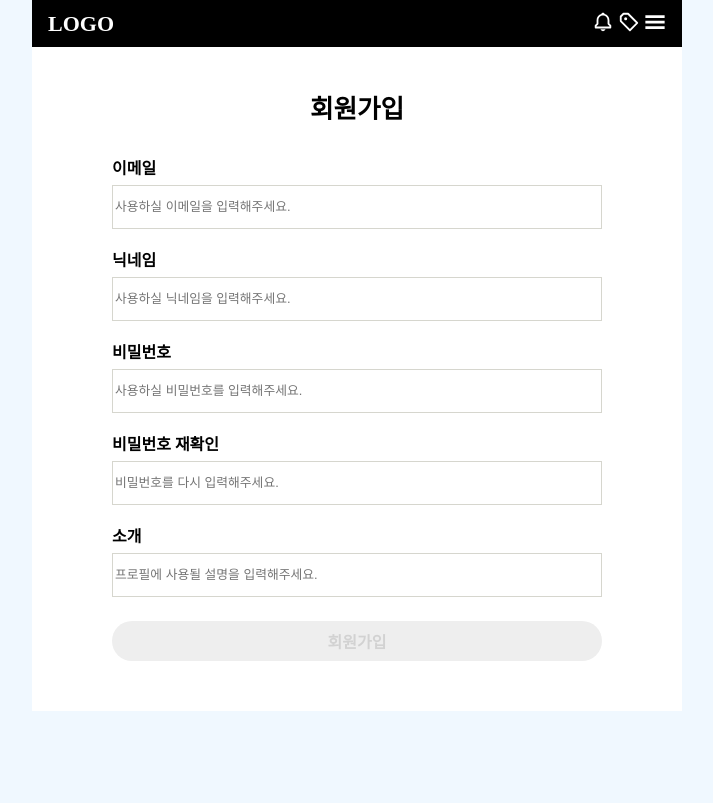
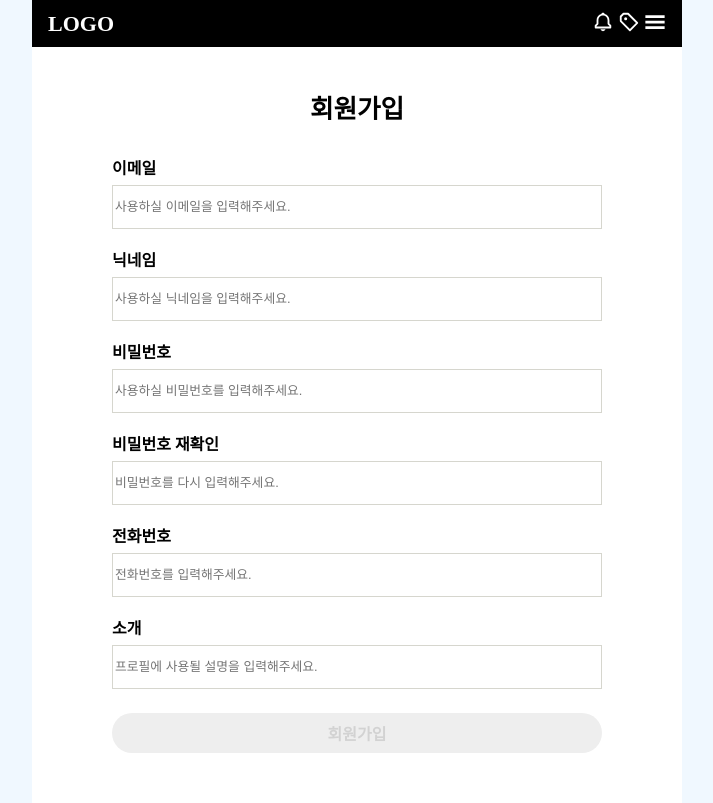
Before and after one commit to purplecode-team/purplecode-team3-client, a React (Create React App) app: page /signup in a window 1280 px wide. Shown: the whole page, without its empty margins (283-996 px from the left). Built offline with nearby package versions, Linux system fonts and the light colour scheme.

Commit message:
feat: 전화번호 입력란 추가 및 graphql/index 수정

```diff
--- a/src/components/signUp/index.tsx
+++ b/src/components/signUp/index.tsx
@@ -4,7 +4,7 @@ import { useHistory } from "react-router";
 import * as S from "./style";
 import { CREATE_ACCOUNT } from "../../lib/graphql/user";
 import useInput from "../../hooks/useInput";
-import {isPassword, isEmail} from "../../util/check";
+import { isPassword, isEmail } from "../../util/check";
 
 function SignUp() {
   const history = useHistory();
@@ -20,12 +20,16 @@ function SignUp() {
   const [pwCheck, setPwCheck] = useState(true);
   const [pwValidCheck, setPwValidCheck] = useState(true);
   const [emailCheck, setEmailCheck] = useState(true);
+  const [phoneNum, onChangePhoneNum, setPhoneNum] = useInput("");
+  const isAdmin = false;
   const [signUpMutation] = useMutation(CREATE_ACCOUNT, {
     variables: {
       email,
       nickname,
       password,
+      phoneNum,
       bio,
+      isAdmin,
     },
   });
 
@@ -42,6 +46,7 @@ function SignUp() {
     setNickname("");
     setPassword("");
     setConfirmPassword("");
+    setPhoneNum("");
     setBio("");
   }, [setEmail, setNickname, setPassword, setConfirmPassword, setBio]);
 
@@ -121,6 +126,18 @@ function SignUp() {
         required
       />
 
+      <S.Label>전화번호</S.Label>
+
+      <S.Input
+        name="phoneNum"
+        type="text"
+        value={phoneNum}
+        onChange={onChangePhoneNum}
+        placeholder="전화번호를 입력해주세요."
+        autoComplete="off"
+        required
+      />
+
       <S.Label>소개</S.Label>
       <S.Input
         name="bio"
--- a/src/lib/graphql/user.ts
+++ b/src/lib/graphql/user.ts
@@ -5,10 +5,11 @@ export interface User {
   nickname: string;
   password: string;
   bio: string;
+  isAdmin: Boolean;
 }
 
 export const CREATE_ACCOUNT = gql`
-  mutation createAccount($email: String!, $nickname: String!, $password: String!, $bio: String){
-    createAccount(email: $email, nickname: $nickname, password: $password, bio: $bio)
+  mutation createAccount($email: String!, $nickname: String!, $phoneNum: String! $password: String!, $bio: String, $isAdmin: Boolean){
+    createAccount(email: $email, nickname: $nickname, phoneNum: $phoneNum, password: $password, bio: $bio, isAdmin: $isAdmin)
   }
 `;
```
